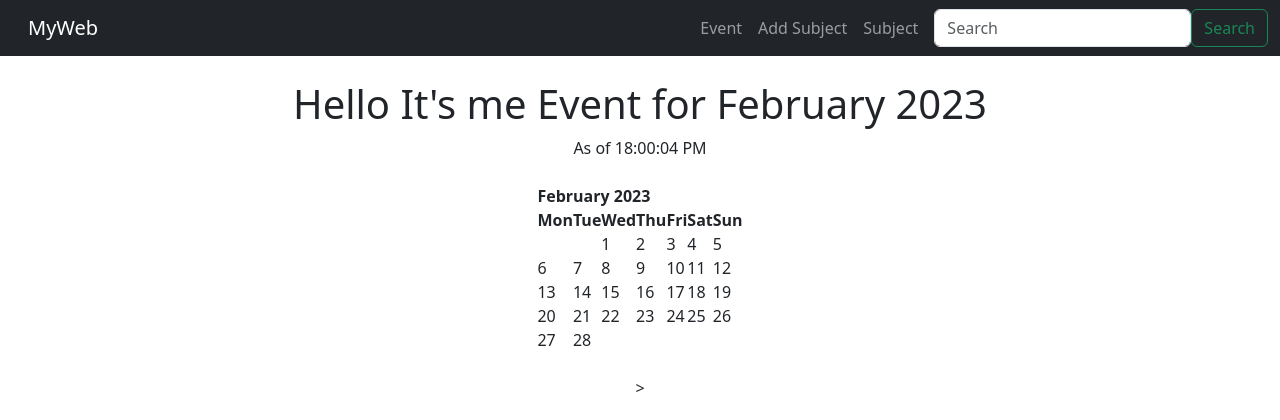
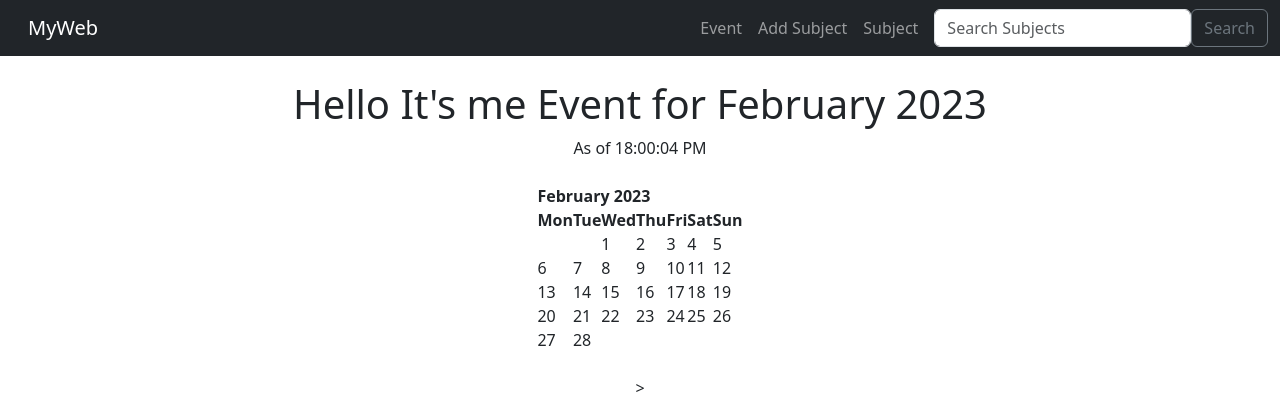
Before and after one commit to 6410110710/Web, a Django app: page / in a window 1280 px wide. Shown: the top 420 px of the page. Run offline with Django 4.2, Linux system fonts and the light colour scheme.

Commit message:
Create Search bar

```diff
--- a/MyApp/templates/event/navbar.html
+++ b/MyApp/templates/event/navbar.html
@@ -20,9 +20,11 @@
           </li>
 
         </ul>
-        <form class="d-flex" role="search">
-          <input class="form-control me-2" type="search" placeholder="Search" aria-label="Search">
-          <button class="btn btn-outline-success" type="submit">Search</button>
+        <form class="d-flex" method=POST action="{% url 'search-subjects' %}">
+          {% csrf_token %}
+
+          <input class="form-control me-2" type="search" placeholder="Search Subjects" aria-label="Search" name="searched">
+          <button class="btn btn-outline-secondary" type="submit">Search</button>
         </form>
       </div>
     </div>
--- a/MyApp/urls.py
+++ b/MyApp/urls.py
@@ -8,6 +8,6 @@ urlpatterns = [
     path('add_subject', views.add_subject, name="add-subject"),
     path('list_subject', views.list_subject, name="list-subjects"),
     path('show_subject/<subject_id>', views.show_subject, name='show-subject'),
-
+    path('search_subjects', views.search_subjects, name='search-subjects'),
 
 ]
--- a/MyApp/views.py
+++ b/MyApp/views.py
@@ -5,6 +5,15 @@ from datetime import datetime
 from .models import Event, Subject
 from .forms import SubjectForm
 from django.http import HttpResponseRedirect
+
+def search_subjects(request):
+    if request.method == "POST":
+        searched = request.POST['searched']
+        subjects = Subject.objects.filter(name__contains=searched)
+        return render(request, 'event/search_subjects.html', {'searched':searched, 'subjects':subjects})
+    else:
+        return render(request, 'event/search_subjects.html', {})
+
 
 def show_subject(request, subject_id):
     subject = Subject.objects.get(pk=subject_id)
```
Also changed, not shown: MyApp/templates/event/search_subjects.html (added, +21 -0 lines).
